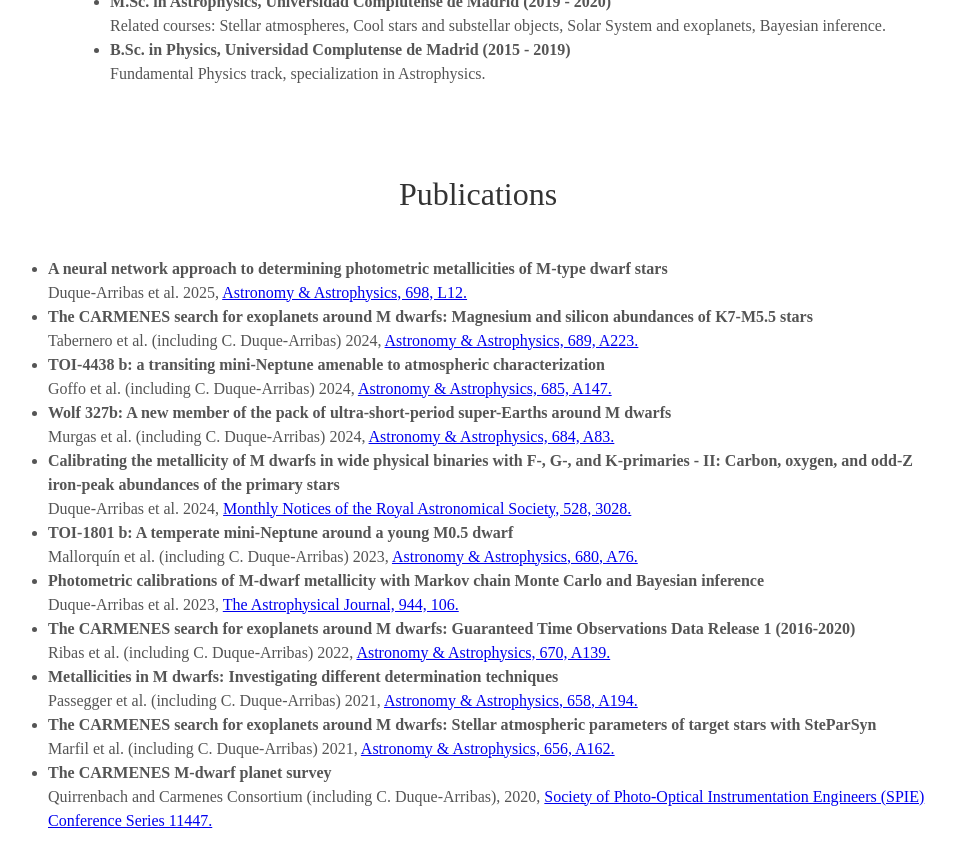
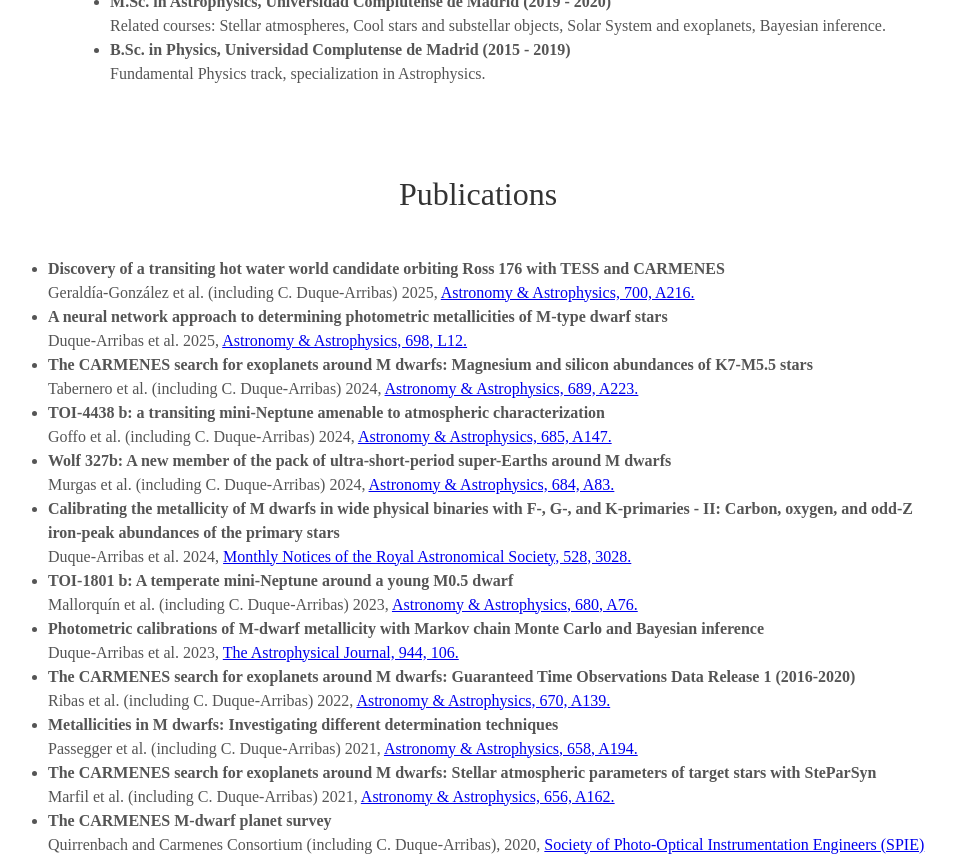
Before and after one commit to chrduque/chrduque.github.io, a Jekyll site: the page built from index.html, in a window 1280 px wide and 900 px high, scrolled down 1510 px, cut to the strip 0-862 px from the top of the window. Shown: the whole strip, without its empty margins (162-1117 px from the left). Built offline with Jekyll 4.4.1, drawn with Linux system fonts in a browser that asks for light colours; some web fonts are replaced.

Commit message:
Update about.html

```diff
--- a/_includes/about.html
+++ b/_includes/about.html
@@ -28,6 +28,9 @@
   <!--<div class="tech">-->
     <h2>Publications</h2>
     <ul style="font-size: 1rem; list-style-position: outside; display: inline-block; text-align: left">
+
+      <li><strong>Discovery of a transiting hot water world candidate orbiting Ross 176 with TESS and CARMENES</strong><br>
+     Geraldía-González et al. (including C. Duque-Arribas) 2025, <a href="https://ui.adsabs.harvard.edu/abs/2025A%26A...700A.216G/abstract" target="_blank">Astronomy & Astrophysics, 700, A216.</a></li>
 
       <li><strong>A neural network approach to determining photometric metallicities of M-type dwarf stars</strong><br>
      Duque-Arribas et al. 2025, <a href="https://ui.adsabs.harvard.edu/abs/2025A%26A...698L..12D/abstract" target="_blank">Astronomy & Astrophysics, 698, L12.</a></li>
```
